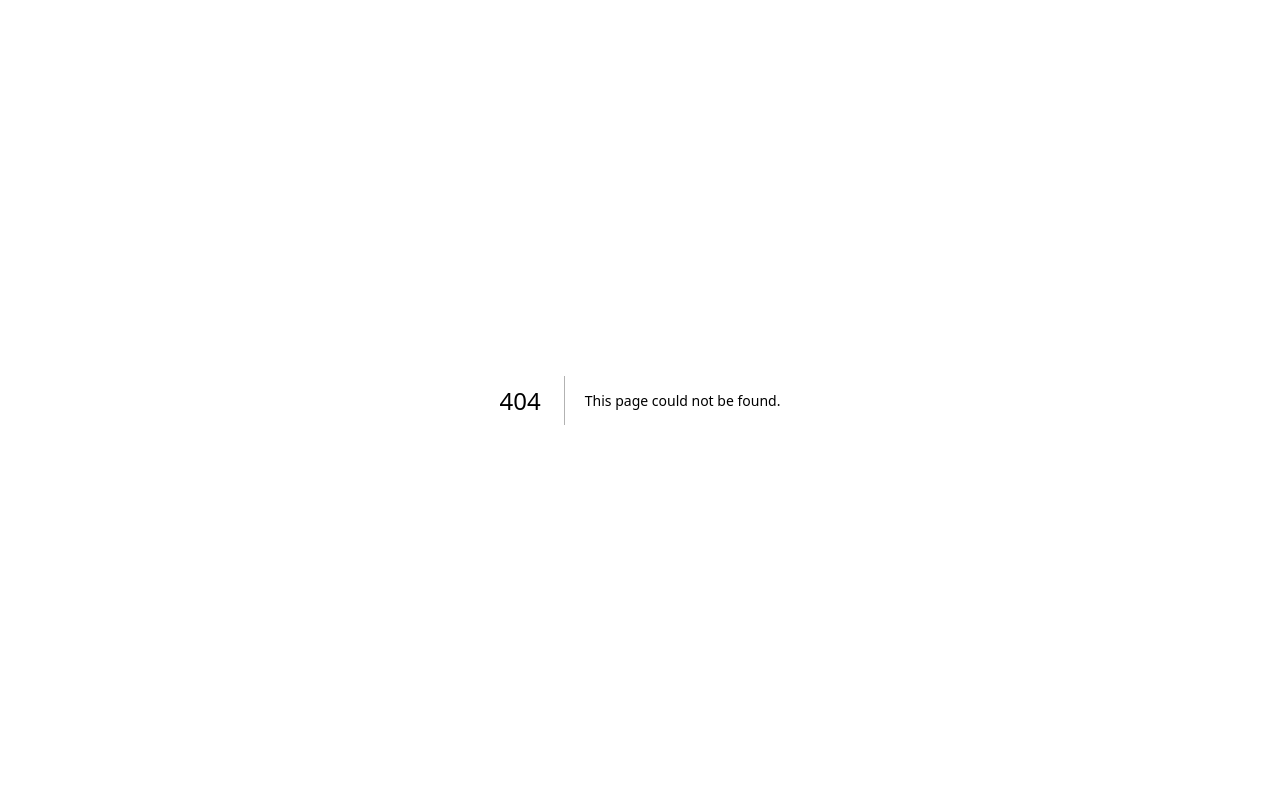
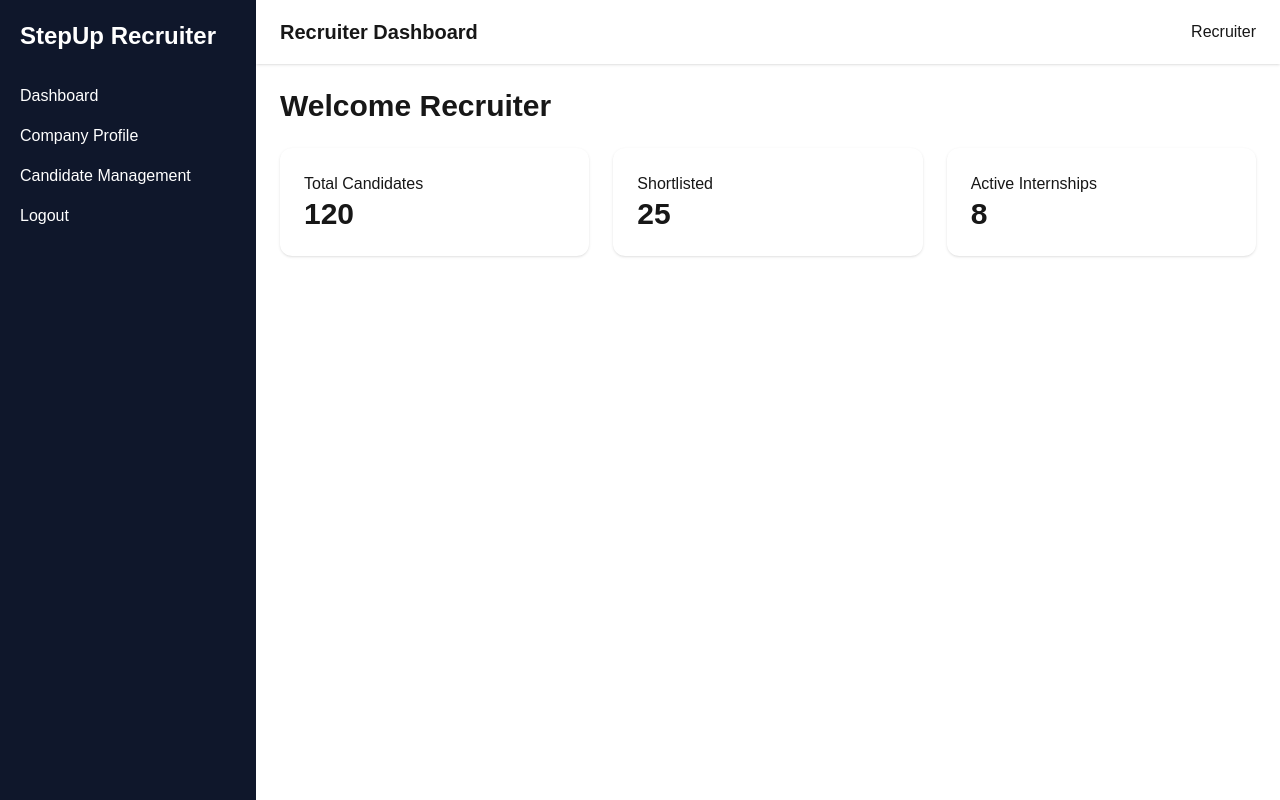
Before and after one commit to pavan290805/stepup-intern, a Next.js app: page /recruiter in a window 1280 px wide. Before the commit this address had no page. Built offline with nearby package versions, Linux system fonts and the light colour scheme.

Commit message:
Added recruiter dashboard setup and pages

```diff
--- /dev/null
+++ b/app/Components/Navbar.tsx
@@ -0,0 +1,13 @@
+export default function Navbar() {
+  return (
+    <div className="h-16 bg-white shadow flex items-center justify-between px-6">
+      <h2 className="text-xl font-semibold">
+        Recruiter Dashboard
+      </h2>
+
+      <div className="flex items-center gap-3">
+        <span>Recruiter</span>
+      </div>
+    </div>
+  );
+}
--- /dev/null
+++ b/app/Components/Sidebar.tsx
@@ -0,0 +1,27 @@
+"use client";
+
+import Link from "next/link";
+
+export default function Sidebar() {
+  return (
+    <div className="w-64 h-screen bg-slate-900 text-white p-5">
+      <h1 className="text-2xl font-bold mb-8">
+        StepUp Recruiter
+      </h1>
+
+      <div className="flex flex-col gap-4">
+        <Link href="/recruiter">Dashboard</Link>
+
+        <Link href="/recruiter/company-profile">
+          Company Profile
+        </Link>
+
+        <Link href="/recruiter/candidate-management">
+          Candidate Management
+        </Link>
+
+        <Link href="/">Logout</Link>
+      </div>
+    </div>
+  );
+}
--- /dev/null
+++ b/app/recruiter/candidate-management/page.tsx
@@ -0,0 +1,20 @@
+import Sidebar from "../../Components/Sidebar";
+import Navbar from "../../Components/Navbar";
+
+export default function CandidateManagement() {
+  return (
+    <div className="flex">
+      <Sidebar />
+
+      <div className="flex-1">
+        <Navbar />
+
+        <div className="p-6">
+          <h1 className="text-2xl font-bold">
+            Candidate Management
+          </h1>
+        </div>
+      </div>
+    </div>
+  );
+}
--- /dev/null
+++ b/app/recruiter/company-profile/page.tsx
@@ -0,0 +1,20 @@
+import Sidebar from "../../Components/Sidebar";
+import Navbar from "../../Components/Navbar";
+
+export default function CompanyProfile() {
+  return (
+    <div className="flex">
+      <Sidebar />
+
+      <div className="flex-1">
+        <Navbar />
+
+        <div className="p-6">
+          <h1 className="text-2xl font-bold">
+            Company Profile
+          </h1>
+        </div>
+      </div>
+    </div>
+  );
+}
--- /dev/null
+++ b/app/recruiter/page.tsx
@@ -0,0 +1,37 @@
+import Sidebar from "../Components/Sidebar";
+import Navbar from "../Components/Navbar";
+
+export default function RecruiterDashboard() {
+  return (
+    <div className="flex">
+      <Sidebar />
+
+      <div className="flex-1">
+        <Navbar />
+
+        <div className="p-6">
+          <h1 className="text-3xl font-bold mb-6">
+            Welcome Recruiter
+          </h1>
+
+          <div className="grid grid-cols-3 gap-6">
+            <div className="bg-white p-6 rounded-xl shadow">
+              <h3>Total Candidates</h3>
+              <p className="text-3xl font-bold">120</p>
+            </div>
+
+            <div className="bg-white p-6 rounded-xl shadow">
+              <h3>Shortlisted</h3>
+              <p className="text-3xl font-bold">25</p>
+            </div>
+
+            <div className="bg-white p-6 rounded-xl shadow">
+              <h3>Active Internships</h3>
+              <p className="text-3xl font-bold">8</p>
+            </div>
+          </div>
+        </div>
+      </div>
+    </div>
+  );
+}
```
